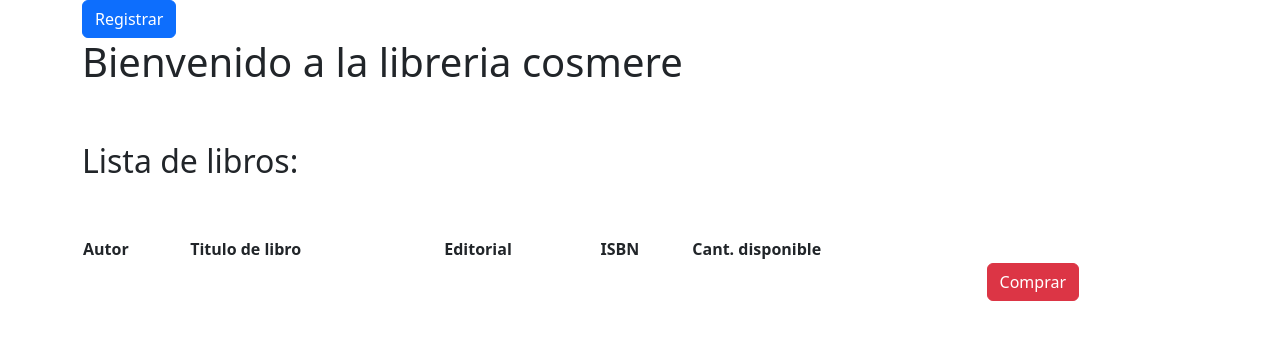
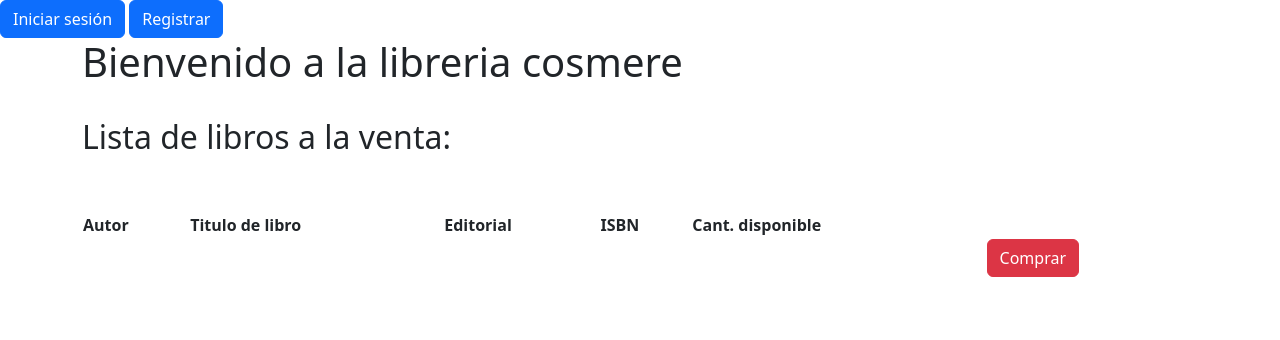
Before and after one commit to hipstergaming/proyecto_IAW_JEGR, a PHP site: page / in a window 1280 px wide. Shown: the top 340 px of the page. Run offline with PHP 8.4, Linux system fonts and the light colour scheme; tables that the repository leaves empty or names only in its code hold one stand-in row (values such as "Sample post"); data that the repository does not hold is empty; some libraries are stand-ins or nearby versions.

Commit message:
Versión fea preparada

```diff
--- a/index.php
+++ b/index.php
@@ -18,6 +18,7 @@
 		<link rel="stylesheet" href="css/bootstrap.min.css">
 		<link rel="stylesheet" href="css/jquery.dataTables.min.css">
 
+
 		<!-- Optional JavaScript -->
 		<!-- jQuery first, then Popper.js, then Bootstrap JS -->
 		<script src="js/jquery-3.4.1.min.js" ></script>
@@ -31,21 +32,23 @@
 				$('#tabla').DataTable();
 				} );
 		</script>
+		<style>
+			.registro{
 
+
+			}
+		</style>
 
 	</head>
 	<body>
-
+		<a href="login.php" class='btn btn-primary registro'>Iniciar sesión</a>
+		<a href="registrar.php" class='btn btn-primary registro'>Registrar</a>
 		<div class="container">
-			<a href="registrar.php" class='btn btn-primary'>Registrar</a>
 			<h1>Bienvenido a la libreria cosmere</h1>
 			<br>
-			<div class="row">
-				</div>
-				<br>
 
 				<div class="row">
-					<h2>Lista de libros:</h2>
+					<h2>Lista de libros a la venta:</h2>
 				</div>
 			<br>
 			<br>
```
